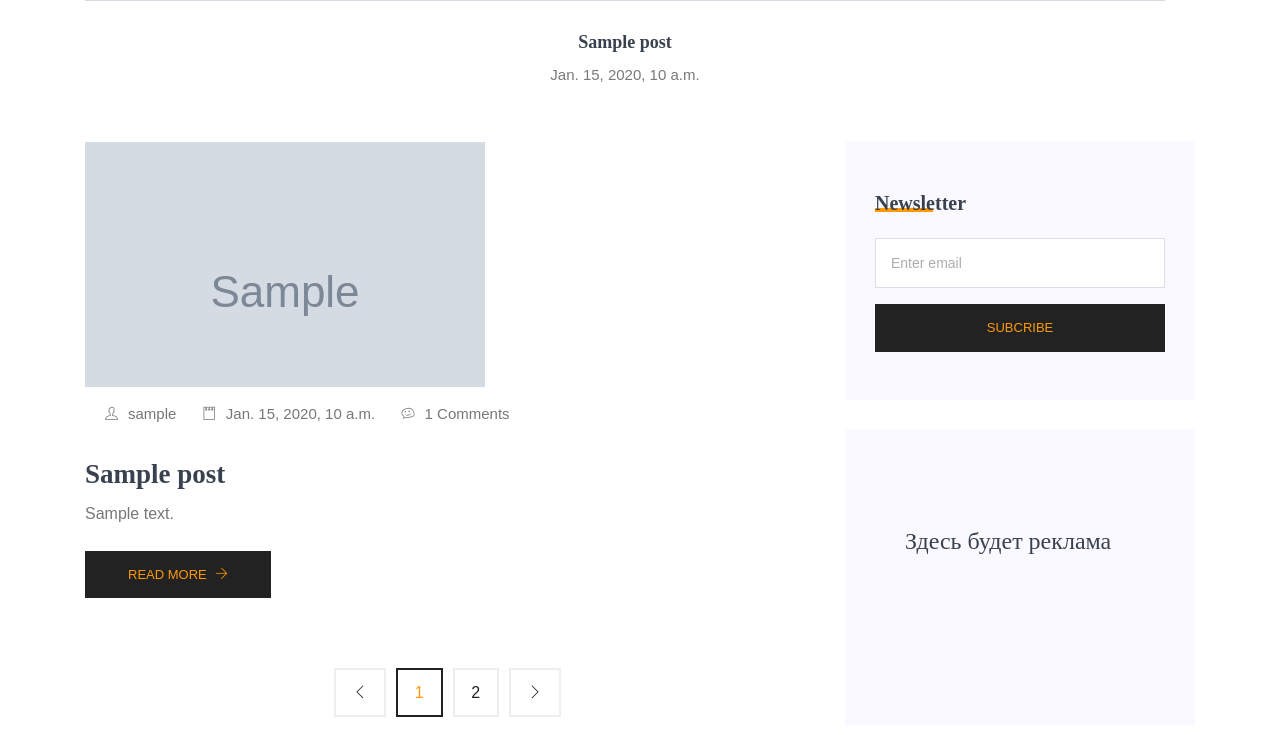
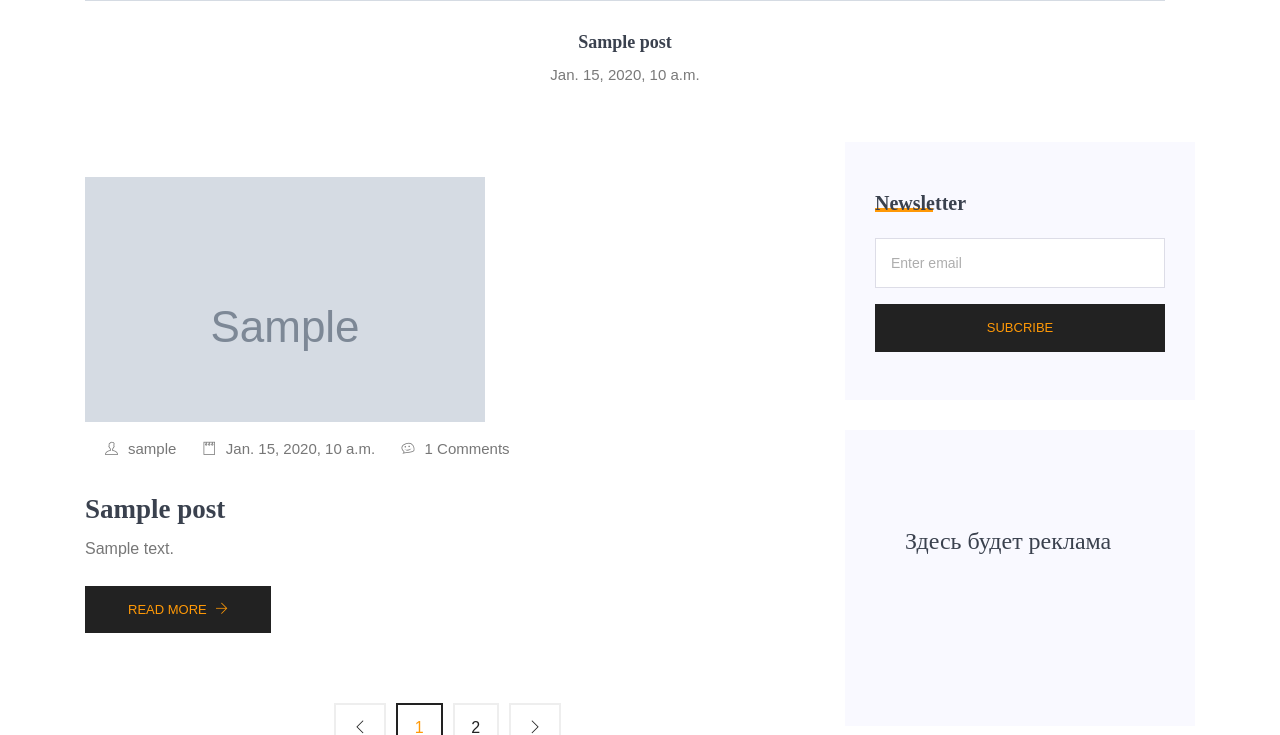
Before and after one commit to Fairlak/blog-backend, a Django app: page / in a window 1280 px wide. Shown: the part 1473-2208 px from the top of the page. Run offline with Django 3.2, Linux system fonts and the light colour scheme; tables that the repository leaves empty hold one stand-in row (values such as "Sample post"); grey boxes marked "Sample" are stand-in pictures; parts of the project's set-up code (start-up, migrations or seed data) failed here and were passed over; some libraries are stand-ins or nearby versions.

Commit message:
fixed indentation

```diff
--- a/templates/index.html
+++ b/templates/index.html
@@ -52,7 +52,7 @@
           <div class="col-lg-8">
             <div class="single-recent-blog-post">
               {% for post in fresh_posts %}
-            <div class="thumb">
+              <div class="thumb" style="padding-top: 35px">
                 {% if post.image_url %}
                 <img class="img-fluid" src={{post.image_url}} alt="Blog_banner">
                 {% else %}
```
Also changed, not shown: templates/base.html (indentation only), templates/blog-details.html (indentation only), templates/contact.html (indentation only). Lines whose indentation alone changed are shown as unchanged.
